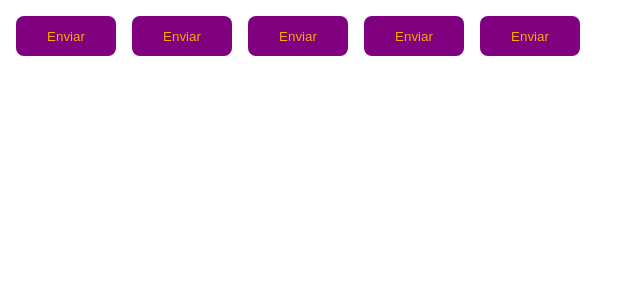
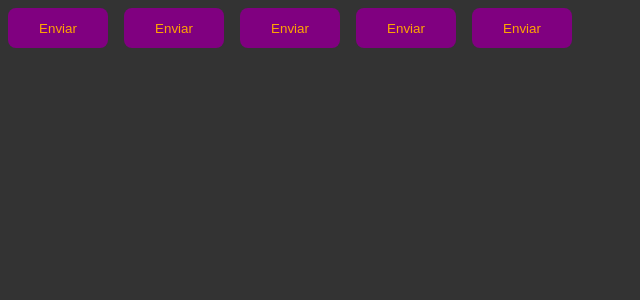
Before and after one commit to bertiGrazi/fullstack, a React (Vite) app in the folder ignite_timer/: page / in a window 1280 px wide. Shown: the top 300 px of the page, without its empty margins (0-640 px from the left). Built offline with nearby package versions, Linux system fonts and the light colour scheme.

Commit message:
add style global

```diff
--- a/ignite_timer/src/@types/styled.d.ts
+++ b/ignite_timer/src/@types/styled.d.ts
@@ -7,5 +7,6 @@
 type ThemeType = typeof defaultTheme
 
 declare module 'styled-components' {
+  //Sobreescrever tipagem de uma biblioteca existente
   export interface DefaultTheme extends ThemeType {}
 }
--- a/ignite_timer/src/App.tsx
+++ b/ignite_timer/src/App.tsx
@@ -1,5 +1,7 @@
 import { ThemeProvider } from "styled-components";
 import { Button } from "./components/Button";
+import { GlobalStyle } from "./styles/global";
+
 import { defaultTheme } from "./styles/theme/default";
 
 export function App() {
@@ -10,6 +12,8 @@
       <Button variant="secondary"/>
       <Button variant="sucess"/>
       <Button />
+
+      <GlobalStyle />
     </ThemeProvider>
   )
 }
--- /dev/null
+++ b/ignite_timer/src/styles/global.ts
@@ -0,0 +1,14 @@
+import { createGlobalStyle } from 'styled-components';
+
+export const GlobalStyle = createGlobalStyle`
+* {
+  margin: 0;
+  padding: 0;
+  box-sizing: border-box;
+}
+
+body {
+  background: #333;
+  color: #fff;
+}
+`
```
